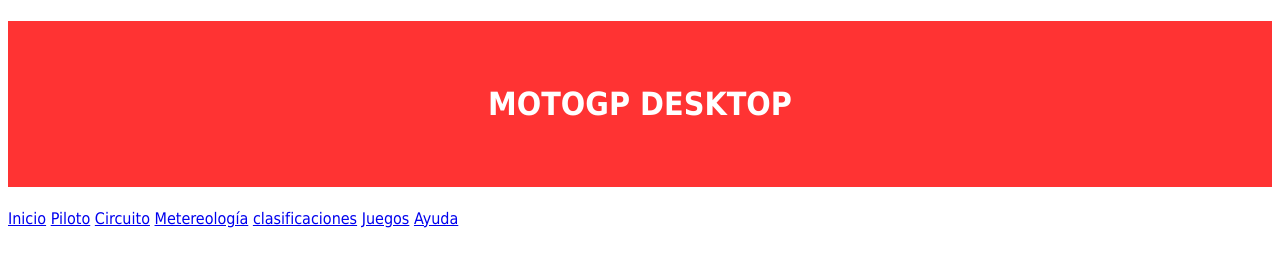
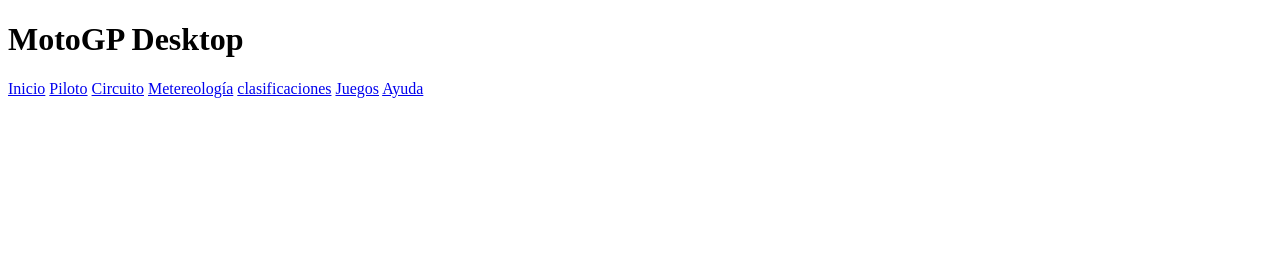
Before and after one commit to UO289510/sew-25, a plain HTML site: page index.html in a window 1280 px wide. Drawn offline with Linux system fonts and the light colour scheme.

Commit message:
Add files via upload

```diff
--- a/estilo/estilo.css
+++ b/estilo/estilo.css
@@ -1,15 +1,2 @@
 /* Daniel López Fdez - UO289510 */
 /* Estilos generales del proyecto MotoGP-Desktop */
-
-/*Especificidad: 001*/
-body {
-  font-family: Tahoma, sans-serif;
-}
-/*Especificidad: 001*/
-h1 {
-  color: #fff;
-  background-color:#ff3333;
-  text-transform: uppercase;
-  padding: 2em;
-  text-align: center;
-  }
```
Also changed, not shown: multimedia/piloto_190x229.png (added), multimedia/piloto_201x341.png (added), multimedia/piloto_314x508.png (added).
